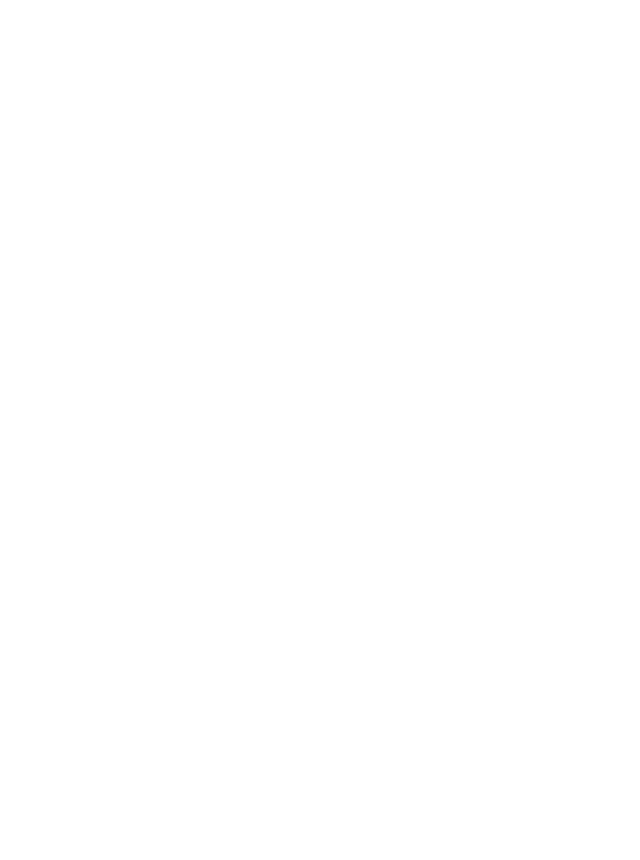
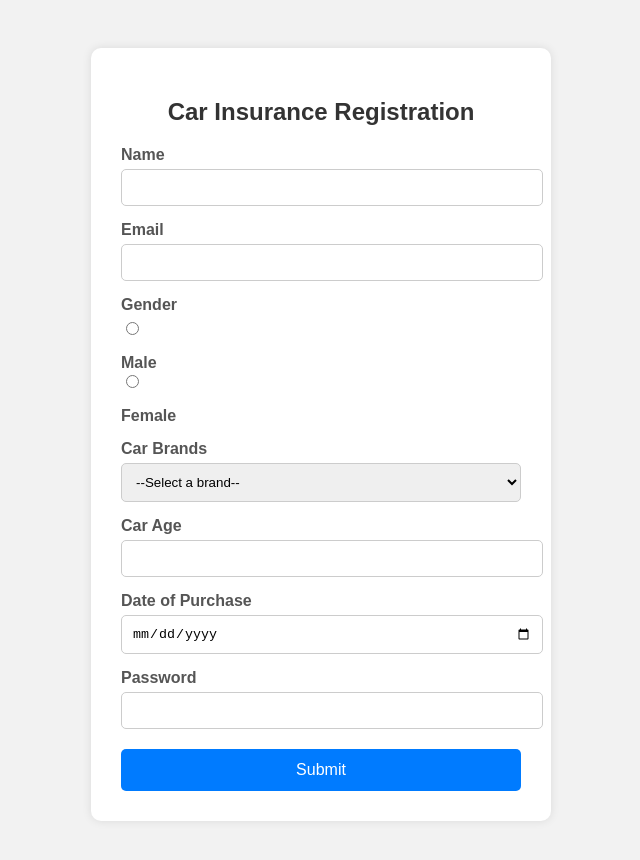
Before and after one commit to acciojob/car-insurance-form-madhukayal88-glitch, a website: page main.html in a window 1280 px wide. Shown: the whole page, without its empty margins (319-959 px from the left). Before the commit the page ends 800 px from the top, so only its background shows below. Drawn offline with Linux system fonts and the light colour scheme.

Commit message:
created a submission

```diff
--- a/main.html
+++ b/main.html
@@ -1,16 +1,115 @@
 <!DOCTYPE html>
+<html lang="en">
+<head>
+  <meta charset="UTF-8">
+  <title>Car Insurance Registration Form</title>
+  <style>
+    body {
+      font-family: Arial, sans-serif;
+      background-color: #f2f2f2;
+      padding: 40px;
+      display: flex;
+      justify-content: center;
+    }
 
-<html>
+    form {
+      background-color: #fff;
+      padding: 30px;
+      border-radius: 10px;
+      box-shadow: 0 0 10px rgba(0,0,0,0.1);
+      width: 400px;
+    }
 
-<head>
-	<link rel="stylesheet" href="styles.css">
+    h2 {
+      text-align: center;
+      margin-bottom: 20px;
+      color: #333;
+    }
+
+    label {
+      display: block;
+      margin-top: 15px;
+      font-weight: bold;
+      color: #555;
+    }
+
+    input[type="text"],
+    input[type="email"],
+    input[type="number"],
+    input[type="date"],
+    input[type="password"],
+    input[type="tel"],
+    select {
+      width: 100%;
+      padding: 10px;
+      margin-top: 5px;
+      border: 1px solid #ccc;
+      border-radius: 5px;
+    }
+
+    .gender-options {
+      margin-top: 5px;
+    }
+
+    .gender-options input {
+      margin-right: 5px;
+    }
+
+    button[type="submit"] {
+      width: 100%;
+      padding: 12px;
+      margin-top: 20px;
+      background-color: #007BFF;
+      color: white;
+      border: none;
+      border-radius: 5px;
+      font-size: 16px;
+      cursor: pointer;
+    }
+
+    button[type="submit"]:hover {
+      background-color: #0056b3;
+    }
+  </style>
 </head>
+<body>
 
-<body>
-	<!-- the entire body must be written by student -->
-    <script type="text/javascript" src="./script.js">
-</script>
+  <form method="post">
+    <h2>Car Insurance Registration</h2>
+
+    <label for="name">Name</label>
+    <input type="text" id="name" name="name" required>
+
+    <label for="email">Email</label>
+    <input type="email" id="email" name="email" required>
+
+    <label>Gender</label>
+    <div class="gender-options">
+      <input type="radio" id="gender_m" name="gender" value="Male" required>
+      <label for="gender_m">Male</label>
+      <input type="radio" id="gender_f" name="gender" value="Female" required>
+      <label for="gender_f">Female</label>
+    </div>
+
+    <label for="cars">Car Brands</label>
+    <select id="cars" name="cars">
+      <option value="">--Select a brand--</option>
+      <option value="BMW">BMW</option>
+      <option value="Audi">Audi</option>
+      <option value="Mercedez">Mercedez</option>
+    </select>
+
+    <label for="carage">Car Age</label>
+    <input type="number" id="carage" name="carage" required>
+
+    <label for="dop">Date of Purchase</label>
+    <input type="date" id="dop" name="dop" required>
+
+    <label for="password">Password</label>
+    <input type="password" id="password" name="password" required>
+
+    <button type="submit">Submit</button>
+  </form>
 
 </body>
-
 </html>
```
